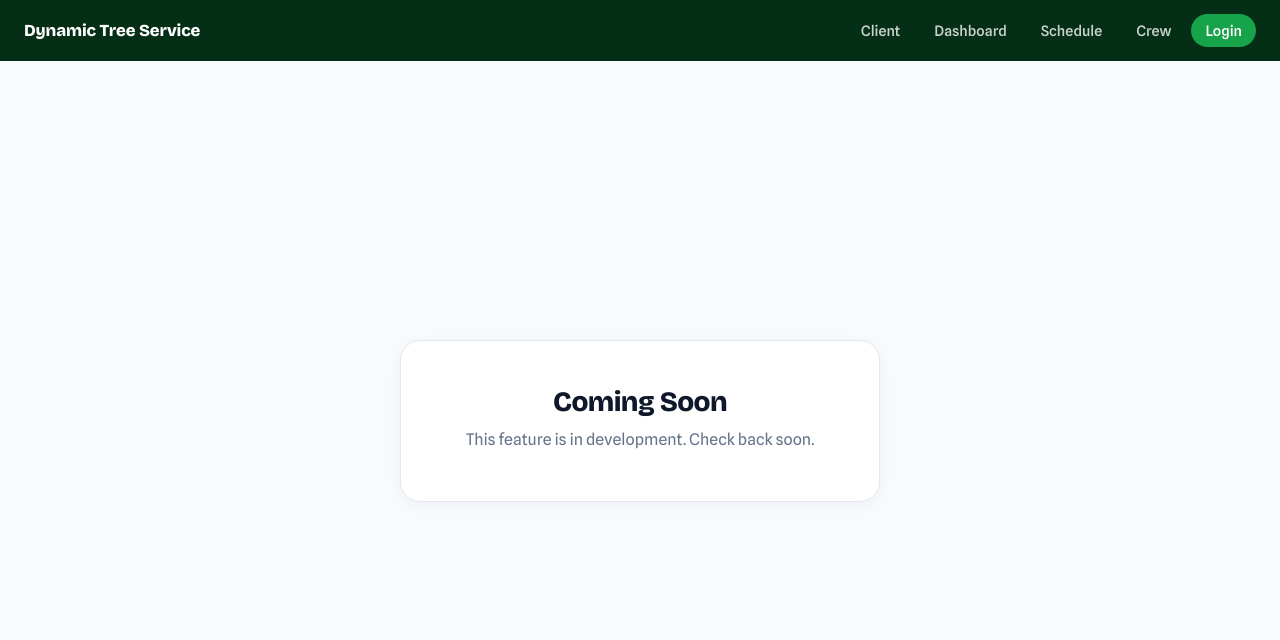
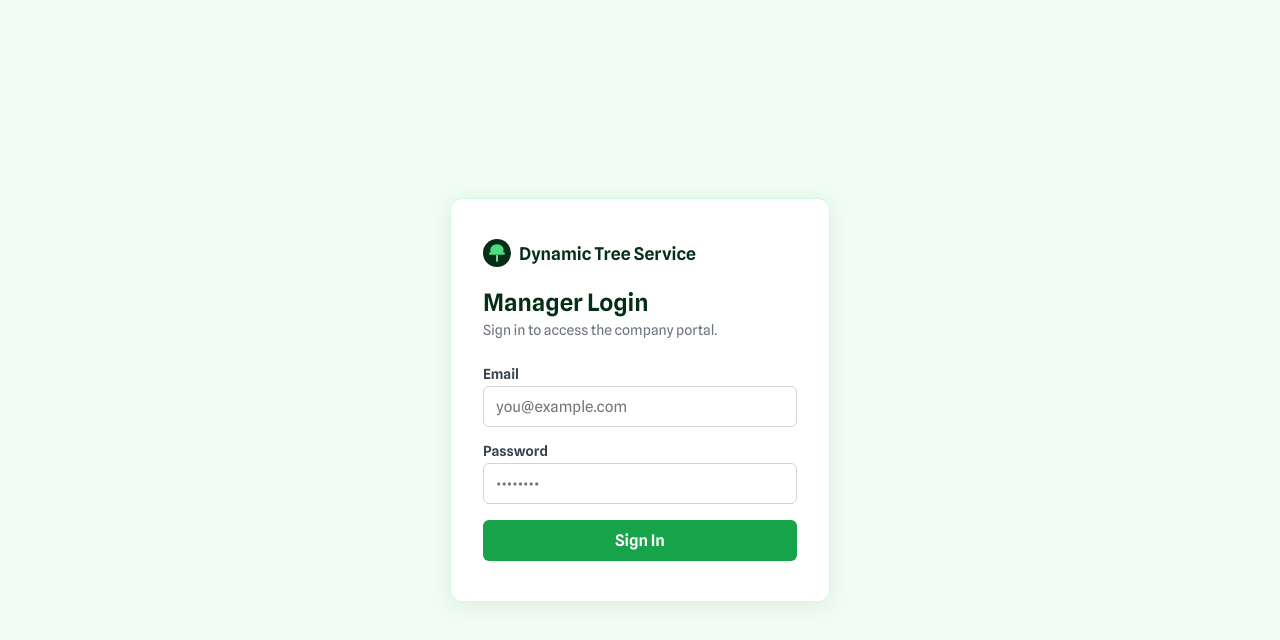
Before and after one commit to Blaze92Codi/TreeVision-Ai, a plain HTML site: page login.html in a window 1280 px wide. Drawn offline with nearby package versions, Linux system fonts and the light colour scheme.

Commit message:
Implement login form with error handling
Add login form and styling to login page

```diff
--- a/login.html
+++ b/login.html
@@ -8,28 +8,145 @@
   <link rel="manifest" href="manifest.json">
   <link href="https://fonts.googleapis.com/css2?family=Bricolage+Grotesque:opsz,wght@12..96,400;12..96,800&family=Spline+Sans:wght@400;500;600&display=swap" rel="stylesheet">
   <link rel="stylesheet" href="shared.css">
+  <style>
+    .login-wrap {
+      min-height: 100vh;
+      display: flex;
+      align-items: center;
+      justify-content: center;
+      background: #f0fdf4;
+    }
+    .login-card {
+      background: #fff;
+      border: 1px solid #d1fae5;
+      border-radius: 12px;
+      padding: 2.5rem 2rem;
+      width: 100%;
+      max-width: 380px;
+      box-shadow: 0 4px 24px rgba(5,46,22,.08);
+    }
+    .login-card h1 {
+      font-size: 1.5rem;
+      font-weight: 800;
+      color: #052e16;
+      margin: 0 0 .25rem;
+    }
+    .login-card p.sub {
+      color: #6b7280;
+      font-size: .875rem;
+      margin: 0 0 1.5rem;
+    }
+    .login-card label {
+      display: block;
+      font-size: .875rem;
+      font-weight: 600;
+      color: #374151;
+      margin-bottom: .3rem;
+    }
+    .login-card input[type="email"],
+    .login-card input[type="password"] {
+      width: 100%;
+      padding: .6rem .75rem;
+      border: 1px solid #d1d5db;
+      border-radius: 6px;
+      font-size: .95rem;
+      margin-bottom: 1rem;
+      box-sizing: border-box;
+      outline: none;
+      transition: border-color .2s;
+    }
+    .login-card input:focus {
+      border-color: #16a34a;
+    }
+    .login-btn {
+      width: 100%;
+      padding: .7rem;
+      background: #16a34a;
+      color: #fff;
+      border: none;
+      border-radius: 6px;
+      font-size: 1rem;
+      font-weight: 700;
+      cursor: pointer;
+      transition: background .2s;
+    }
+    .login-btn:hover { background: #15803d; }
+    .login-btn:disabled { background: #86efac; cursor: not-allowed; }
+    #loginError {
+      color: #dc2626;
+      font-size: .85rem;
+      margin-top: .75rem;
+      display: none;
+    }
+    .brand-top {
+      display: flex;
+      align-items: center;
+      gap: .5rem;
+      margin-bottom: 1.5rem;
+      font-weight: 800;
+      color: #052e16;
+      font-size: 1.1rem;
+    }
+    .brand-top svg { width: 28px; height: 28px; }
+  </style>
 </head>
 <body>
-
-<nav class="site-nav">
-  <a href="./" class="site-brand">Dynamic Tree Service</a>
-  <ul>
-    <li><a data-nav="index.html" href="./">Client</a></li>
-    <li><a data-nav="dashboard.html" href="dashboard.html">Dashboard</a></li>
-    <li><a data-nav="schedule.html" href="schedule.html">Schedule</a></li>
-    <li><a data-nav="crew.html" href="crew.html">Crew</a></li>
-    <li><a data-nav="login.html" href="login.html">Login</a></li>
-  </ul>
-</nav>
-
-<main class="coming-soon">
-  <div class="card">
-    <h1>Coming Soon</h1>
-    <p>This feature is in development. Check back soon.</p>
+<div class="login-wrap">
+  <div class="login-card">
+    <div class="brand-top">
+      <svg viewBox="0 0 32 32" fill="none" xmlns="http://www.w3.org/2000/svg">
+        <circle cx="16" cy="16" r="16" fill="#052e16"/>
+        <path d="M16 6 C10 6 7 11 9 15 C7 15 6 17 8 18 L24 18 C26 17 25 15 23 15 C25 11 22 6 16 6Z" fill="#4ade80"/>
+        <rect x="15" y="18" width="2" height="8" rx="1" fill="#86efac"/>
+      </svg>
+      Dynamic Tree Service
     </div>
-</main>
+    <h1>Manager Login</h1>
+    <p class="sub">Sign in to access the company portal.</p>
+    <form id="loginForm" novalidate>
+      <label for="loginEmail">Email</label>
+      <input type="email" id="loginEmail" placeholder="you@example.com" autocomplete="email" required>
+      <label for="loginPassword">Password</label>
+      <input type="password" id="loginPassword" placeholder="••••••••" autocomplete="current-password" required>
+      <button type="submit" class="login-btn" id="loginBtn">Sign In</button>
+      <div id="loginError"></div>
+    </form>
+  </div>
+</div>
 
 <script src="https://cdn.jsdelivr.net/npm/@supabase/supabase-js@2"></script>
-<script src="app.js"></script>
+<script>
+  const SUPABASE_URL = "https://hydlxwjtdkzcnxxukakt.supabase.co";
+  const SUPABASE_KEY = "eyJhbGciOiJIUzI1NiIsInR5cCI6IkpXVCJ9.eyJpc3MiOiJzdXBhYmFzZSIsInJlZiI6Imh5ZGx4d2p0ZGt6Y254eHVrYWt0Iiwicm9sZSI6ImFub24iLCJpYXQiOjE3Nzk2ODcyNjQsImV4cCI6MjA5NTI2MzI2NH0.vXLOWjXh_6z8sSoBVqKA6wwwEKKMozjhRoIIUffwnzI";
+  const sb = supabase.createClient(SUPABASE_URL, SUPABASE_KEY);
+
+  // If already logged in, go straight to portal
+  sb.auth.getSession().then(({ data }) => {
+    if (data.session) window.location.replace("portal.html");
+  });
+
+  const form  = document.getElementById("loginForm");
+  const btn   = document.getElementById("loginBtn");
+  const errEl = document.getElementById("loginError");
+
+  form.addEventListener("submit", async (e) => {
+    e.preventDefault();
+    const email    = document.getElementById("loginEmail").value.trim();
+    const password = document.getElementById("loginPassword").value;
+    errEl.style.display = "none";
+    btn.disabled = true;
+    btn.textContent = "Signing in…";
+
+    const { error } = await sb.auth.signInWithPassword({ email, password });
+    if (error) {
+      errEl.textContent = error.message || "Login failed. Check your credentials.";
+      errEl.style.display = "block";
+      btn.disabled = false;
+      btn.textContent = "Sign In";
+    } else {
+      window.location.replace("portal.html");
+    }
+  });
+</script>
 </body>
 </html>
```
Lines whose indentation alone changed are shown as unchanged.
